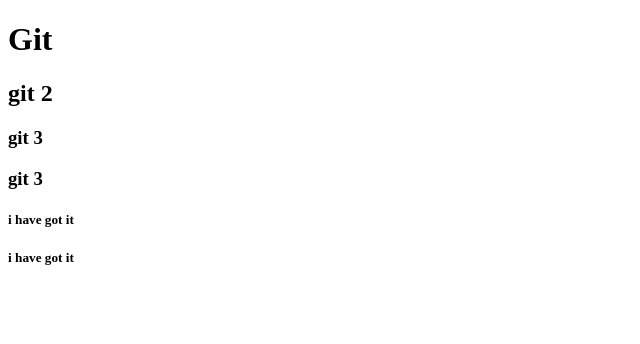
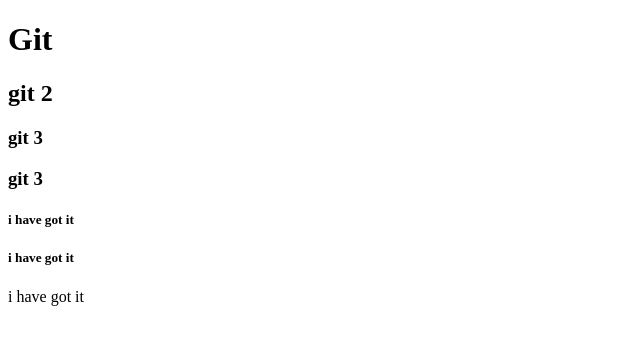
Before and after one commit to kazi0786/Git-Basics, a plain HTML site: page index.html in a window 1280 px wide. Shown: the whole page, without its empty margins (0-640 px from the left). Drawn offline with Linux system fonts and the light colour scheme.

Commit message:
forth commit

```diff
--- a/index.html
+++ b/index.html
@@ -13,5 +13,6 @@
     <h3>git 3</h3>
     <h5>i have got it</h5>
     <h5>i have got it</h5>
+    <p>i have got it</p>
 </body>
 </html>
```
